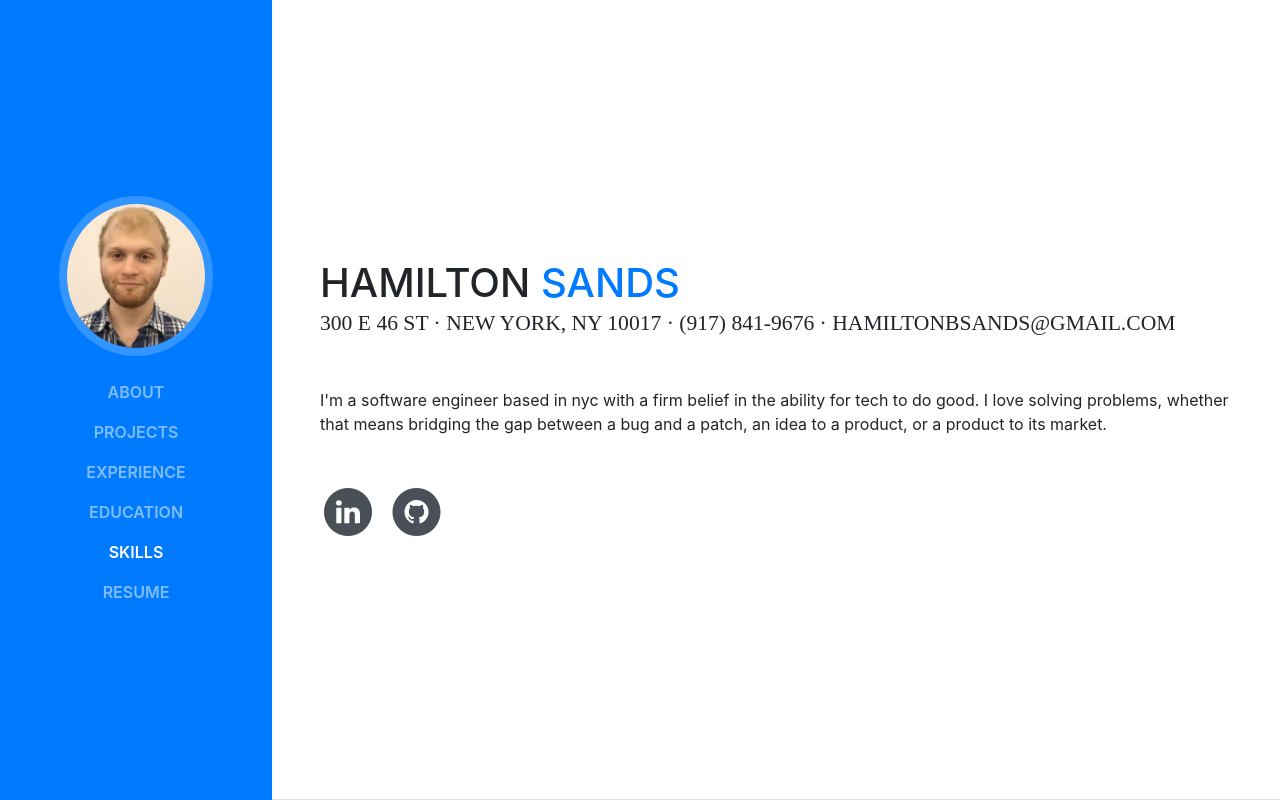
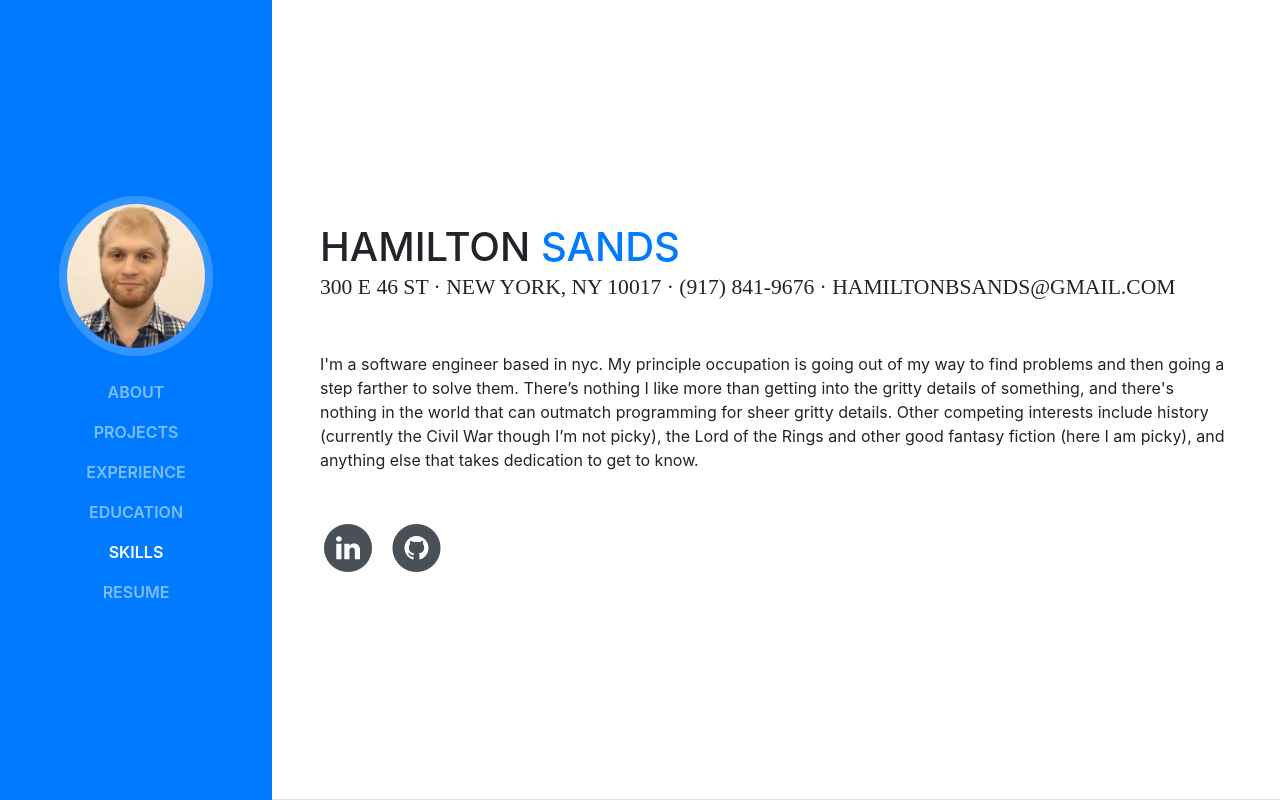
Before and after one commit to 1stepremoved/portfolio, a website with bundled scripts: page index.html in a window 1280 px wide. Shown: the top 800 px of the page. Built offline with nearby package versions, Linux system fonts and the light colour scheme; a web font is replaced by a local one.

Commit message:
changed summary

```diff
--- a/index.html
+++ b/index.html
@@ -74,7 +74,7 @@
           </h1>
           <div class="subheading mb-5">300 E 46 ST · New York, NY 10017 · (917) 841-9676 · hamiltonbsands@gmail.com
           </div>
-          <p class="mb-5">I'm a software engineer based in nyc with a firm belief in the ability for tech to do good. I love solving problems, whether that means bridging the gap between a bug and a patch, an idea to a product, or a product to its market.</p>
+          <p class="mb-5">I'm a software engineer based in nyc. My principle occupation is going out of my way to find problems and then going a step farther to solve them. There’s nothing I like more than getting into the gritty details of something, and there's nothing in the world that can outmatch programming for sheer gritty details. Other competing interests include history (currently the Civil War though I’m not picky), the Lord of the Rings and other good fantasy fiction (here I am picky), and anything else that takes dedication to get to know.</p>
           <ul class="list-inline list-social-icons mb-0">
             <li class="list-inline-item">
               <a href="https://linkedin.com/in/hamilton-sands">
```
